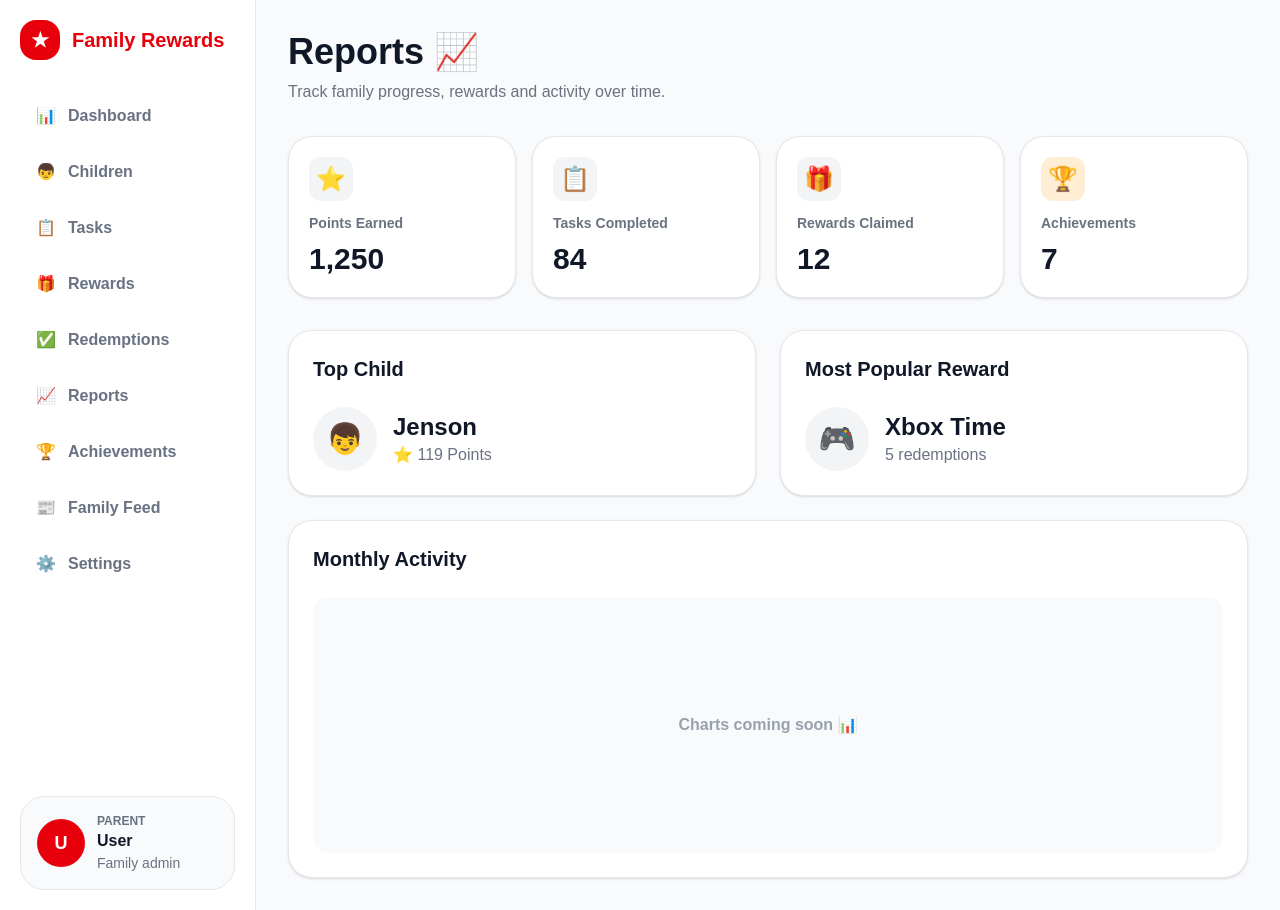
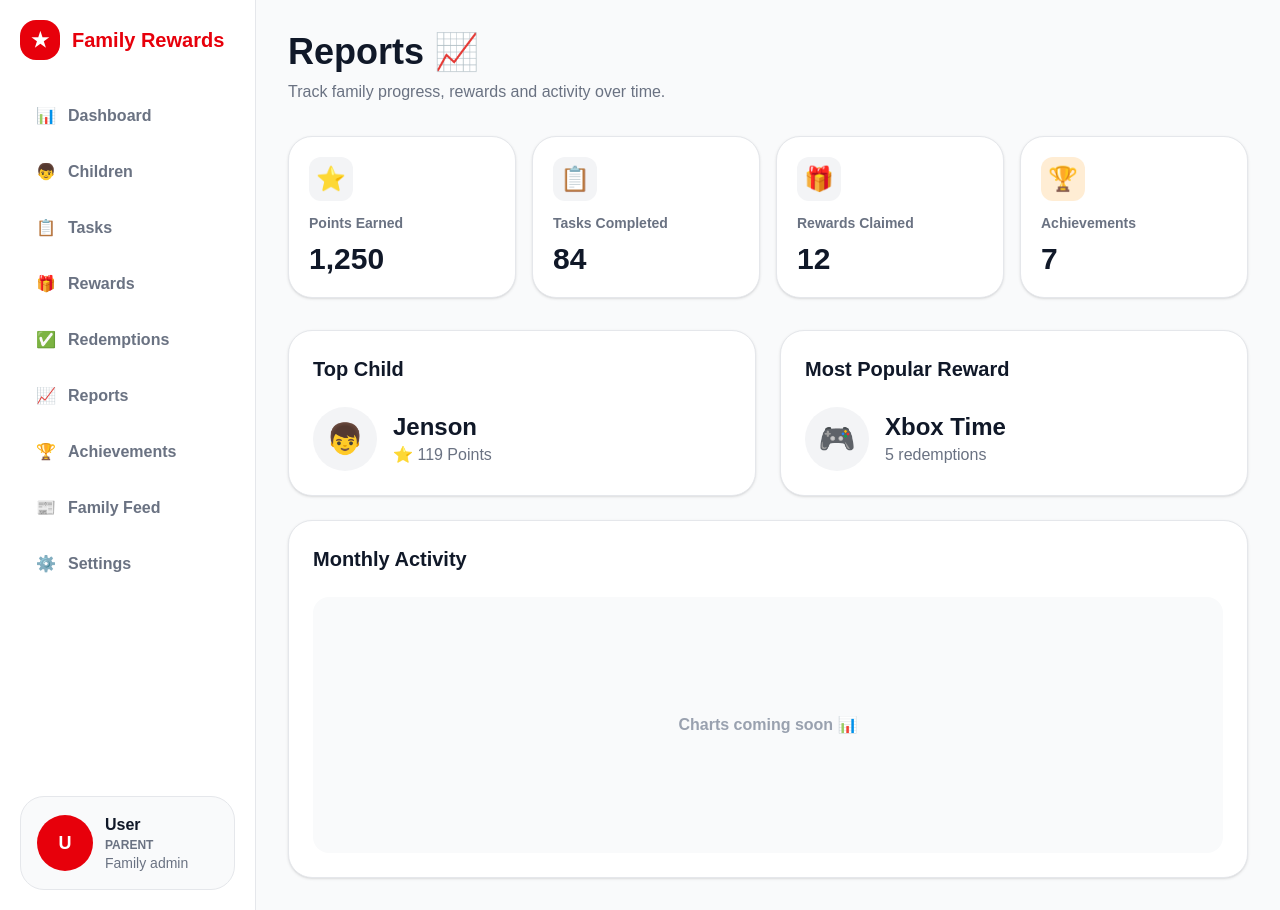
Before and after one commit to imdavidj13-droid/family-rewards-platform, a Next.js app: page /reports in a window 1280 px wide. Built offline with nearby package versions, Linux system fonts and the light colour scheme; no server answers.

Commit message:
Improve sidebar profile card styling

```diff
--- a/components/Sidebar.tsx
+++ b/components/Sidebar.tsx
@@ -85,24 +85,24 @@ setAvatarUrl(profile?.avatar_url || null);
       <img
         src={avatarUrl}
         alt={name || "Avatar"}
-        className="h-12 w-12 rounded-full object-cover"
+        className="h-14 w-14 items-center justify-center rounded-full"
       />
     ) : (
       <div
-        className={`flex h-12 w-12 items-center justify-center rounded-full ${theme.primaryBg} text-lg font-black text-white`}
+        className={`flex h-14 w-14 items-center justify-center rounded-full ${theme.primaryBg} text-lg font-black text-white`}
       >
         {(name || role || "U")[0].toUpperCase()}
       </div>
     )}
 
     <div>
-      <p className={`text-xs font-black uppercase ${theme.mutedText}`}>
-        {role === "child" ? "Child" : "Parent"}
-      </p>
+      <p className={`font-black ${theme.text}`}>
+  {name || "User"}
+</p>
 
-      <p className={`font-black ${theme.text}`}>
-        {name || "User"}
-      </p>
+<p className={`text-xs font-black uppercase ${theme.mutedText}`}>
+  {role === "child" ? "Child" : "Parent"}
+</p>
 
       <p className={`text-sm ${theme.mutedText}`}>
         {role === "child" ? "Reward earner" : "Family admin"}
```
